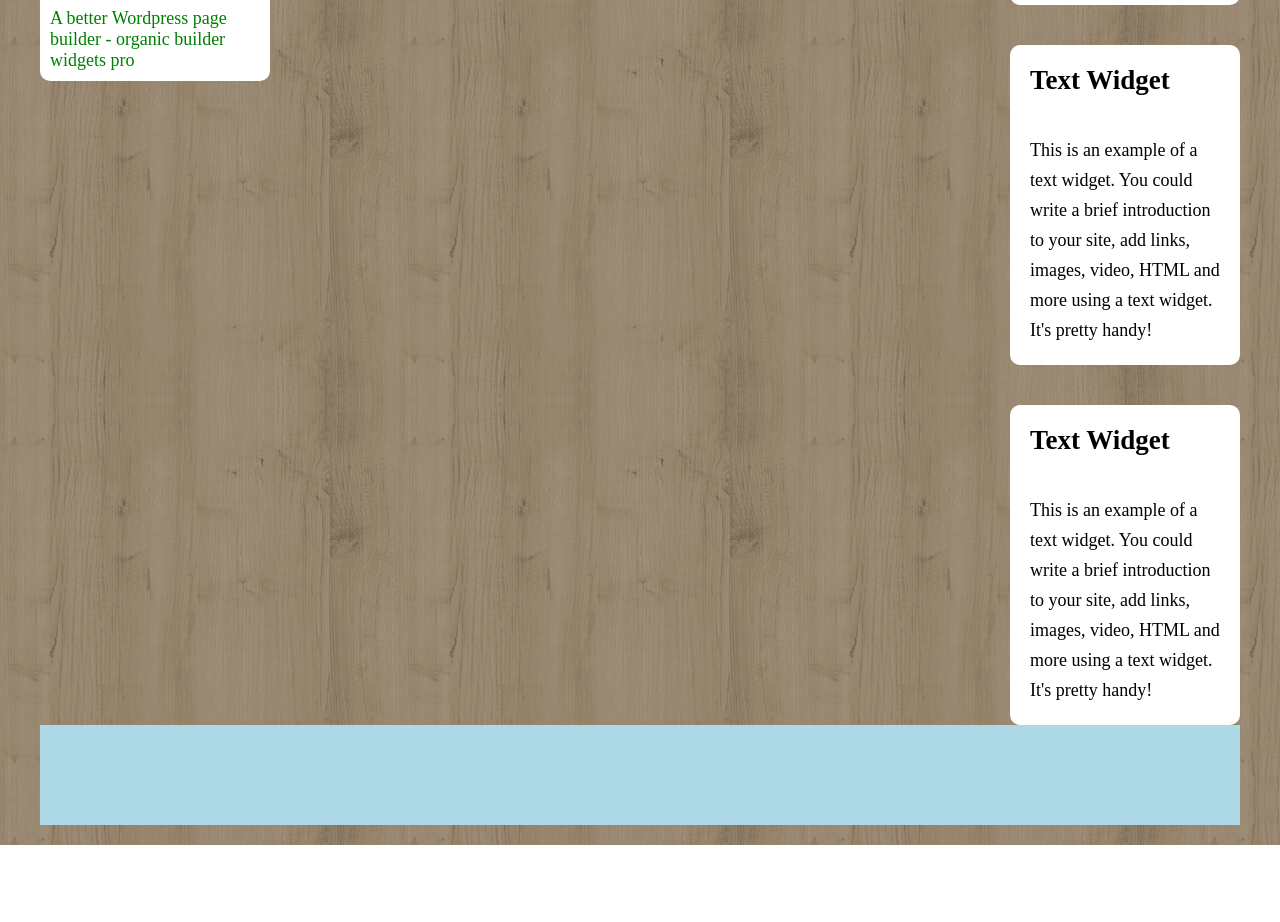
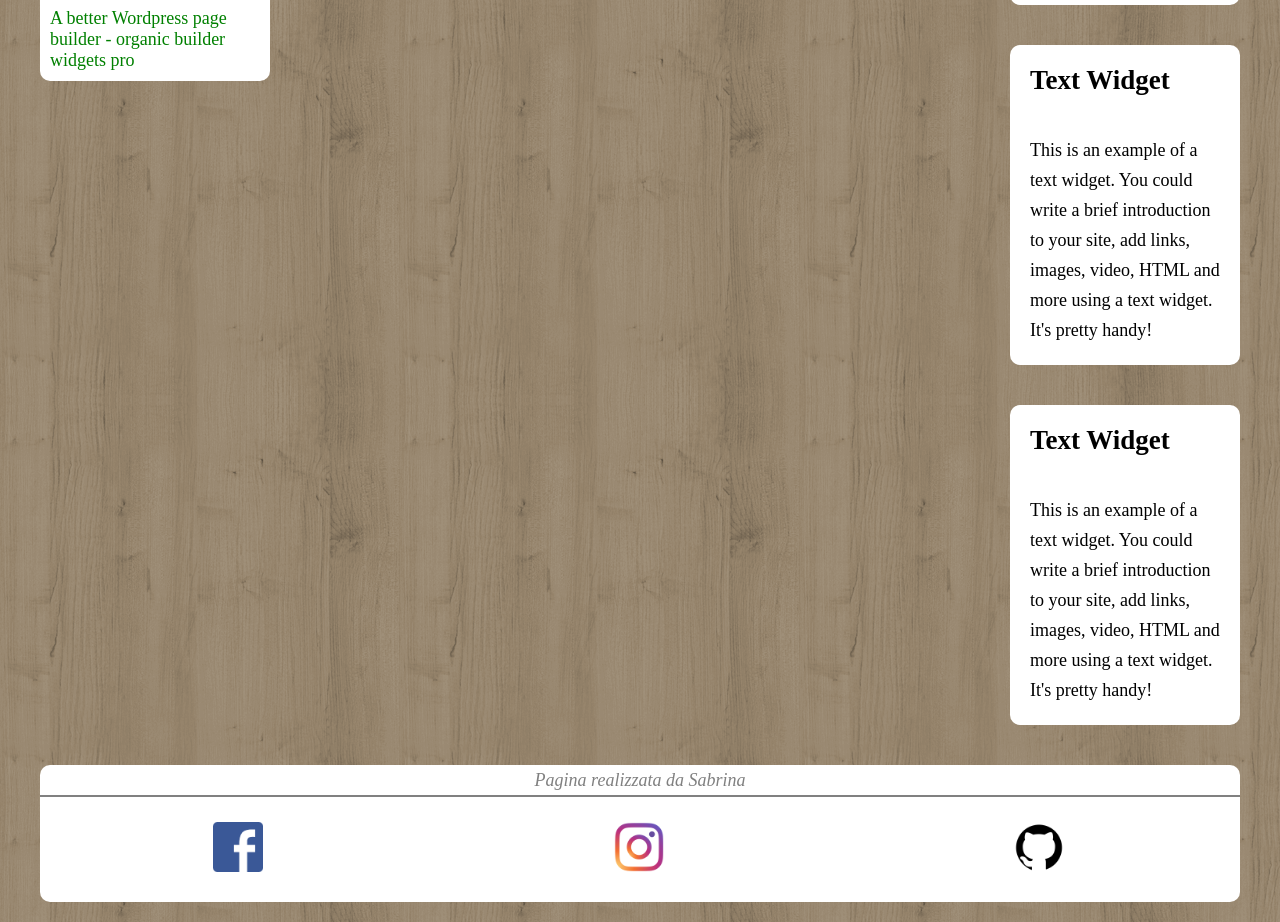
Before and after one commit to sabrina-fontana/htmlcss-wp, a plain HTML site: page index.html in a window 1280 px wide. Shown: the part 800-1722 px from the top of the page. Before the commit the page ends 1645 px from the top, so only its background shows below. Drawn offline with Linux system fonts and the light colour scheme.

Commit message:
creazione footer

```diff
--- a/css/style.css
+++ b/css/style.css
@@ -128,8 +128,29 @@ main {
   margin: 40px 0;
 }
 
+footer {
+  padding-top: 40px;
+  color: grey;
+}
 
-footer {
-  background-color: #add8e6;
+.footer-text {
+  font-style:italic;
+  text-align: center;
+  border-bottom: 2px solid grey;
+  line-height: 30px;
+}
+
+.footer-logo {
+  display: inline-block;
+  width: 33%;
   height: 100px;
+  position: relative;
 }
+
+.footer-logo img {
+  width: 50px;
+  position: absolute;
+  top: 50%;
+  left: 50%;
+  transform: translate(-50%,-50%);
+}
--- a/index.html
+++ b/index.html
@@ -68,7 +68,20 @@
       <!-- fine parte centrale -->
       </main>
       <!-- piè di pagina -->
-      <footer></footer>
+      <footer>
+        <div class="content">
+          <div class="footer-text">Pagina realizzata da Sabrina</div>
+          <div class="footer-logo">
+            <a href="#"><img src="img/facebook-logo.png" alt="facebook"></a>
+          </div>
+          <div class="footer-logo">
+            <a href="#"><img src="img/instagram-logo.png" alt="instagram"></a>
+          </div>
+          <div class="footer-logo">
+            <a href="#"><img src="img/github-logo.png" alt="github"></a>
+          </div>
+        </div>
+      </footer>
     </div>
     <!-- fine contenitore della pagina -->
   </body>
```
Also changed, not shown: img/facebook-logo.png (added), img/github-logo.png (added), img/instagram-logo.png (added).
